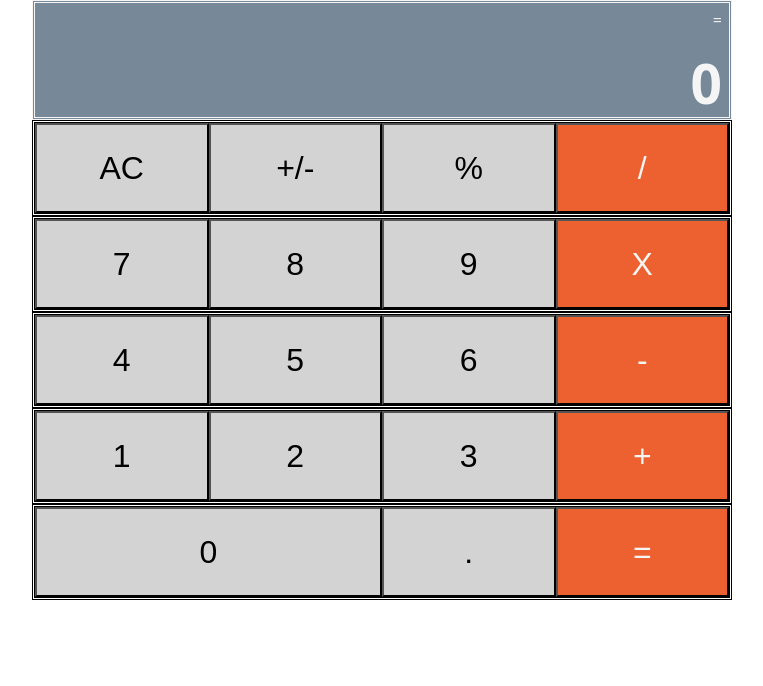
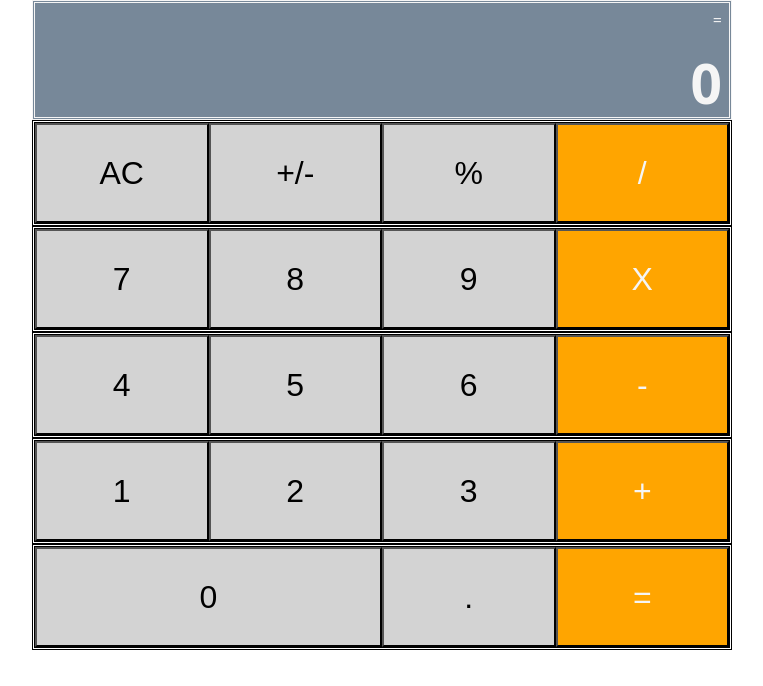
Before and after one commit to emmanuelkamala/mycalculator, a React (Create React App) app: page / in a window 1280 px wide. Shown: the top 686 px of the page, without its empty margins (258-1021 px from the left). Built offline with nearby package versions, Linux system fonts and the light colour scheme.

Commit message:
Add display: flex to components and changed color to buttons

```diff
--- a/src/Components/App.css
+++ b/src/Components/App.css
@@ -11,4 +11,5 @@ body {
 .row {
   display: flex;
   border: double;
+  height: 100px;
 }
--- a/src/Components/Button.css
+++ b/src/Components/Button.css
@@ -12,7 +12,7 @@
   display: flex;
   justify-content: center;
   align-items: center;
-  height: 90px;
+  height: 100px;
   font-size: 2rem;
 }
 
@@ -26,6 +26,6 @@
 }
 
 .operator {
-  background: rgb(236, 97, 47);
+  background: orange;
   color: whitesmoke;
 }
--- a/src/Components/Button.js
+++ b/src/Components/Button.js
@@ -14,7 +14,7 @@ const Button = ({
 
 Button.propTypes = {
   name: PropTypes.string.isRequired,
-  color: PropTypes.bool.isRequired,
+  color: PropTypes.string.isRequired,
   wide: PropTypes.bool.isRequired,
 };
 
```
Also changed, not shown: 1 other file (tests, documents, lock files or other folders).
